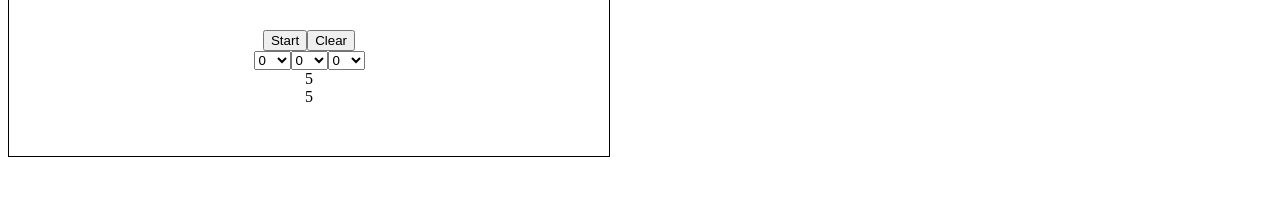
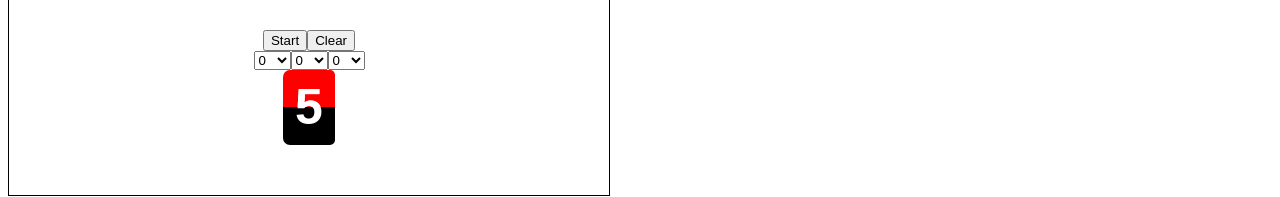
Before and after one commit to Johnny-TYR/vue-practice, a Vue app: page /timer in a window 1280 px wide. Shown: the part 412-609 px from the top of the page. Built offline with nearby package versions, Linux system fonts and the light colour scheme; what iview would draw is missing.

Commit message:
stacked 2 numbers together

```diff
--- a/src/components/Timer/FlipCard.vue
+++ b/src/components/Timer/FlipCard.vue
@@ -6,8 +6,37 @@
 </template>
 
 <style lang="scss" scoped>
+*,
+*::after,
+*::before {
+  box-sizing: border-box;
+}
 #FlipCard {
   .flip-card {
+    color: white;
+    font-size: 50px;
+    font-weight: bolder;
+    font-family: Arial, Helvetica, sans-serif;
+    display: inline-flex;
+    flex-direction: column;
+    .top {
+      background-color: red;
+      border-top-right-radius: 5px;
+      border-top-left-radius: 7px;
+    }
+    .bottom {
+      background-color: black;
+      display: flex;
+      align-items: flex-end;
+      border-bottom-right-radius: 5px;
+      border-bottom-left-radius: 7px;
+    }
+    .top,
+    .bottom {
+      height: .75em;
+      padding: 0.25em;
+      line-height: 1;
+    }
   }
 }
 </style>
```
